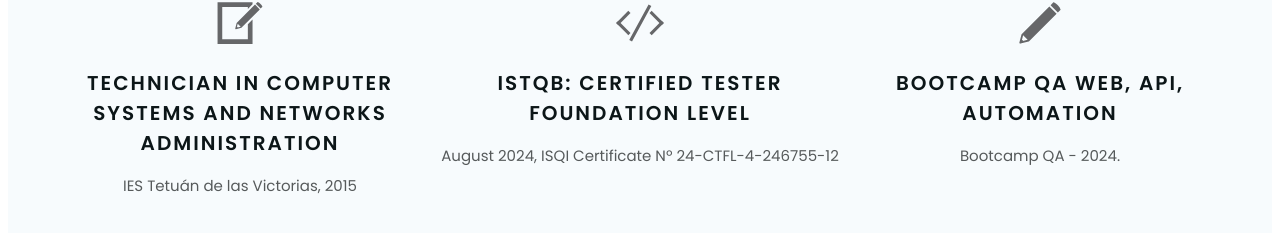
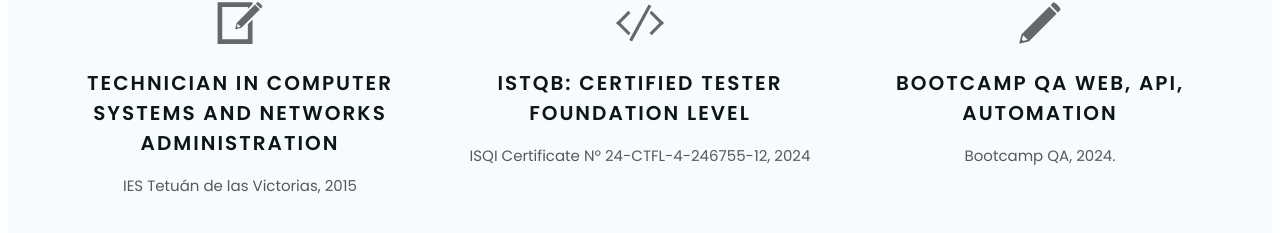
Before and after one commit to NachoMarcecaQA/portfolioqa, a plain HTML site: page index.html in a window 1280 px wide. Shown: the part 2006-2239 px from the top of the page. Drawn offline with nearby package versions, Linux system fonts and the light colour scheme.

Commit message:
PQA-10 Fix text on education section.
https://nachomarceca.atlassian.net/browse/PQA-10

Fix
Fixed text on Education section.

```diff
--- a/index.html
+++ b/index.html
@@ -165,8 +165,8 @@
             <img class="service-card-img" src="img/services/02.svg" alt="" />
             <h3 class="service-card-title">ISTQB: Certified Tester FOundation Level</h3>
             <p>
-              August 2024, ISQI
-              Certificate Nº 24-CTFL-4-246755-12
+              ISQI
+              Certificate Nº 24-CTFL-4-246755-12, 2024
             </p>
           </div>
 
@@ -174,7 +174,7 @@
             <img class="service-card-img" src="img/services/03.svg" alt="" />
             <h3 class="service-card-title">Bootcamp QA Web, API, Automation</h3>
             <p>
-            Bootcamp QA - 2024.
+            Bootcamp QA, 2024.
             </p>
           </div>
         </div>
```
